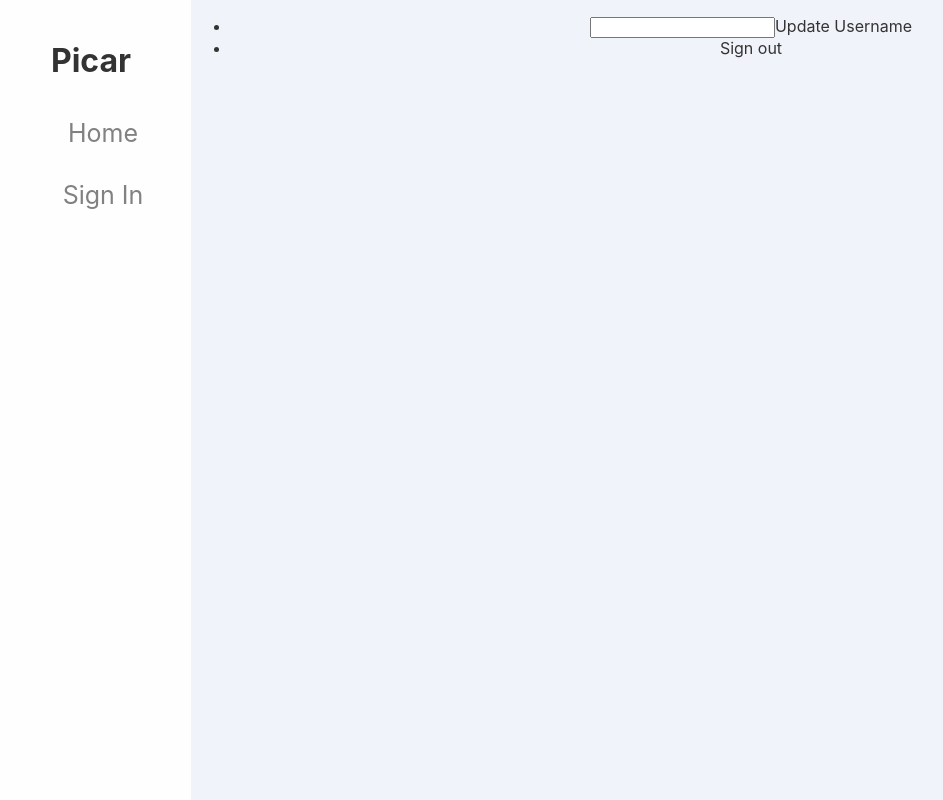
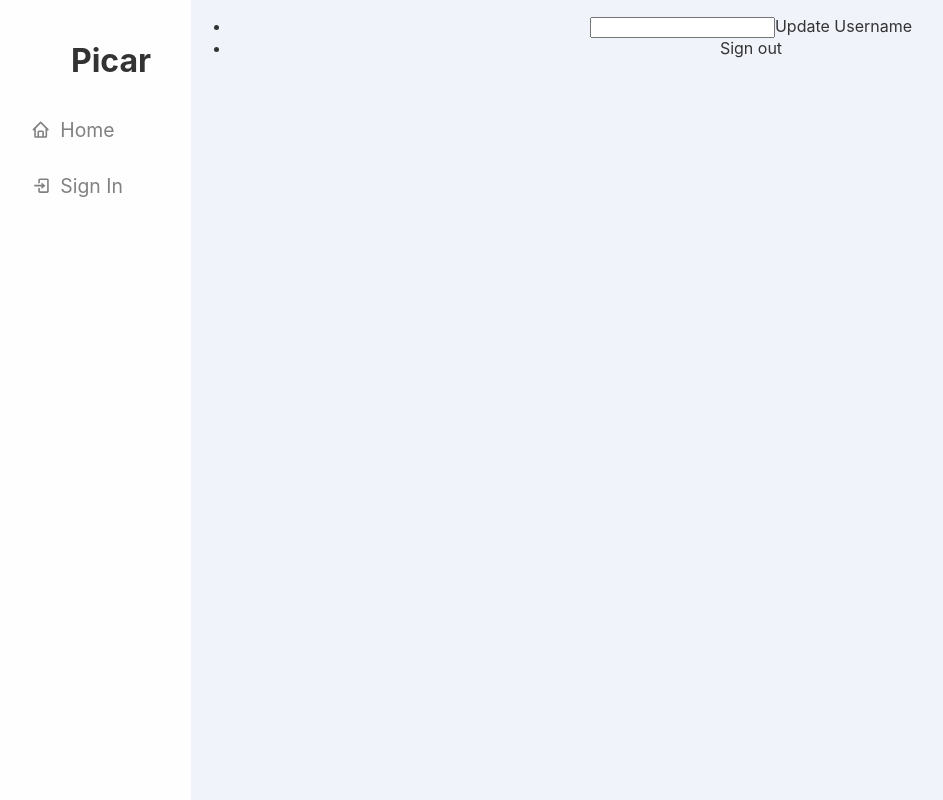
Before and after one commit to keldenl/picar, a React (Create React App) app: page /picar/settings in a window 1280 px wide. Shown: the whole page, without its empty margins (9-952 px from the left). Built offline with nearby package versions, Linux system fonts and the light colour scheme; no server answers.

Commit message:
style adjustments and icons

```diff
--- a/src/components/Navbar/index.jsx
+++ b/src/components/Navbar/index.jsx
@@ -1,4 +1,5 @@
 import React, { useEffect, useState } from 'react';
+import { BiGroup, BiHome, BiLogIn, BiUserCircle, BiWrench } from 'react-icons/bi';
 import { Link } from "react-router-dom";
 
 import './style.css';
@@ -33,23 +34,23 @@ export function Navbar({ }) {
             <h1>Picar</h1>
             <ul>
                 <li>
-                    <Link to="/">Home</Link>
+                    <Link to="/"><BiHome /> Home</Link>
                 </li>
                 {isAuthenticated ?
                     <>
                         <li>
-                            <Link to={`/profile/${user.username}`}>{user.username}</Link>
+                            <Link to="/requests"><BiGroup /> Friend Requests</Link>
                         </li>
                         <li>
-                            <Link to="/requests">Friend Requests</Link>
+                            <Link to={`/profile/${user.username}`}><BiUserCircle /> {user.username}</Link>
                         </li>
                         <li>
-                            <Link to="/settings">Settings</Link>
+                            <Link to="/settings"><BiWrench /> Settings</Link>
                         </li>
                     </>
                     :
                     <li>
-                        <a href="http://localhost:9000/google">Sign In</a>
+                        <a href="http://localhost:9000/google"><BiLogIn /> Sign In</a>
                     </li>
                 }
             </ul >
--- a/src/components/Navbar/style.css
+++ b/src/components/Navbar/style.css
@@ -10,17 +10,23 @@
     padding-top: 20px;
 }
 
+.sidenav h1 {
+    margin-left: 40px;
+}
+
 .sidenav li,
 .sidenav a {
     padding: 8px 8px 8px 0px;
     text-decoration: none;
-    font-size: 25px;
+    font-size: 1.1em;
     color: #818181;
-    display: block;
-    transition: 0.3s;
+    transition: 0.15s ease-in-out;
+    display: flex;
+    align-items: center;
+    gap: 10px;
 }
 
 .sidenav li:hover,
 .sidenav a:hover {
-    color: #f1f1f1;
+    color: #a6a2a2;
 }
--- a/src/components/Uploader/index.jsx
+++ b/src/components/Uploader/index.jsx
@@ -1,7 +1,7 @@
 import React, { useEffect, useState } from 'react';
 import { DEFAULT_POST_CONFIG, DEFAULT_FETCH_CONFIG } from '../../api/middlewareConfig';
 import { compressImage, toBase64 } from '../../utils';
-import { BiImage, BiX, BiImageAdd } from "react-icons/bi";
+import { BiImage, BiX, BiCloudUpload } from "react-icons/bi";
 
 import './style.css';
 
@@ -10,6 +10,7 @@ export function Uploader({
     title = "Post New Photo",
     actionTitle = "Post",
     apiPath = "upload",
+    icon,
     hasDescription = true,
     iconOnly = false,
     className,
@@ -73,7 +74,7 @@ export function Uploader({
     return (
         <div className={className}>
             <div className="add-button" onClick={() => setShowUploader(true)}>
-                <BiImageAdd size="2em" />
+                {icon != null ? icon : <BiCloudUpload size="2em" />}
                 {!iconOnly ? <span>{title}</span> : undefined}
             </div>
             {
--- a/src/pages/Profile/index.jsx
+++ b/src/pages/Profile/index.jsx
@@ -1,6 +1,6 @@
 import React, { useEffect, useState } from 'react';
 import { useParams } from 'react-router-dom';
-import { BiUserPlus } from "react-icons/bi";
+import { BiEdit, BiUserPlus } from "react-icons/bi";
 
 import { DEFAULT_FETCH_CONFIG, DEFAULT_POST_CONFIG } from '../../api/middlewareConfig';
 import { Uploader } from '../../components/Uploader';
@@ -88,6 +88,7 @@ export function Profile({ }) {
                                 actionTitle='Update'
                                 apiPath='updateDisplayPicture'
                                 className='display-picture-uploader'
+                                icon={<BiEdit size="1.5em" />}
                                 hasDescription={false}
                                 iconOnly
                             />
@@ -98,7 +99,7 @@ export function Profile({ }) {
                         </div>
                     </div>
                     <button className="add-friend-btn" onClick={handleFriendRequest} disabled={isSendingRequest}>
-                        <BiUserPlus size="3em" />
+                        <BiUserPlus size="2.5em" />
                     </button>
                 </div>
                 {/* <p>
--- a/src/pages/Profile/style.css
+++ b/src/pages/Profile/style.css
@@ -7,7 +7,7 @@
 }
 
 .main-profile-display-picture {
-    width: 150px;
+    width: 100px;
     aspect-ratio: 1;
     object-fit: cover;
     border-radius: 100%;
@@ -17,14 +17,13 @@
 
 .display-picture-uploader {
     text-align: right;
-    margin-top: -25px;
-    margin-right: 10px;
+    margin-top: -20px;
     color: gray;
 }
 
 .profile-banner-info {
     display: flex;
-    gap: 20px;
+    gap: 30px;
 }
 
 .main-profile-name {
```
